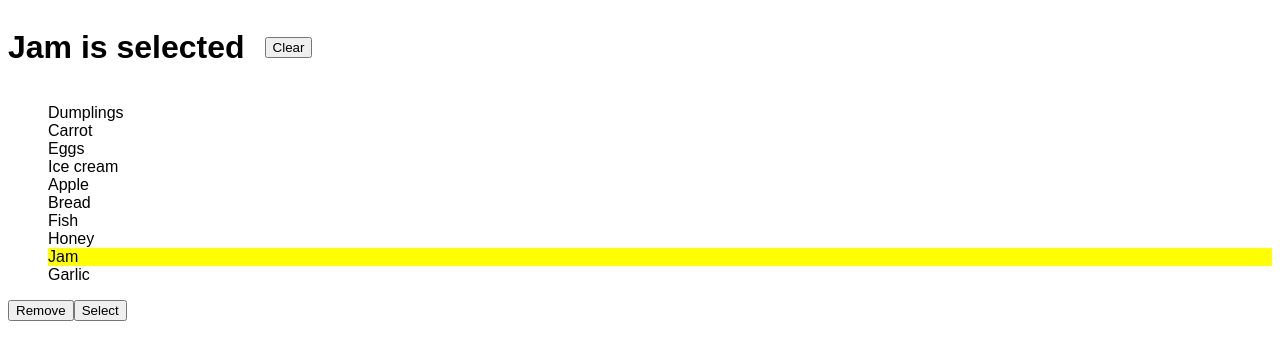
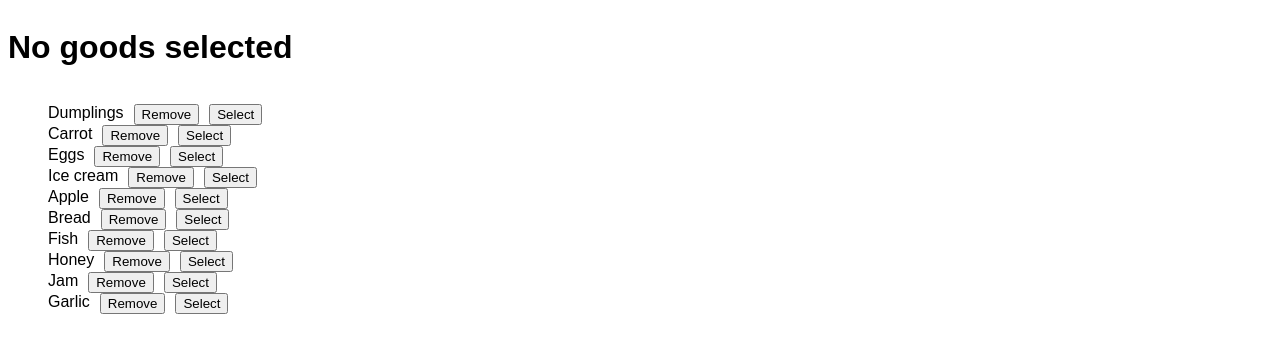
Before and after one commit to mate-academy/react_goods-selector, a React (Create React App) app: page / in a window 1280 px wide. Shown: the top 360 px of the page. Built offline with nearby package versions, Linux system fonts and the light colour scheme.

Commit message:
react goods selector done

```diff
--- a/package.json
+++ b/package.json
@@ -18,7 +18,7 @@
     "@mate-academy/cypress-tools": "^1.0.4",
     "@mate-academy/eslint-config-react": "*",
     "@mate-academy/eslint-config-react-typescript": "*",
-    "@mate-academy/scripts": "^1.2.3",
+    "@mate-academy/scripts": "^1.2.6",
     "@mate-academy/students-ts-config": "*",
     "@mate-academy/stylelint-config": "*",
     "@types/node": "^17.0.23",
--- a/src/App.tsx
+++ b/src/App.tsx
@@ -1,41 +1,87 @@
-import React from 'react';
+import { Component, ReactNode } from 'react';
 import './App.scss';
 
-// import goodsFromServer from './goods';
+import goodsFromServer from './goods';
 
-export const App: React.FC = () => {
+const goods = [...goodsFromServer];
+
+type State = {
+  selectedGood: string,
+  selected: boolean,
+};
+
+export class App extends Component<{}, State> {
+  state: Readonly<State> = {
+    selectedGood: '',
+    selected: false,
+  };
+
+  clear = () => {
+    const selectedItem = document.querySelector('.Good--active');
+
+    if (selectedItem !== null) {
+      selectedItem.classList.remove('Good--active');
+      const selectedButton = selectedItem.querySelector('.Good__select');
+
+      if (selectedButton) {
+        selectedButton.removeAttribute('hidden');
+      }
+
+      this.setState({
+        selectedGood: '',
+        selected: false,
+      });
+    }
+  };
+
+  handleButtonSelect = (event: React.MouseEvent, good: string) => {
+    if (this.state.selected) {
+      this.clear();
+    }
+
+    const listItem: Element | null = event.currentTarget.parentElement;
+    const selectButton = event.currentTarget;
+
+    if (listItem !== null) {
+      listItem.classList.add('Good--active');
+      selectButton.setAttribute('hidden', 'on');
+    }
+
+    this.setState({
+      selectedGood: good,
+      selected: true,
+    });
+  };
+
+  render(): ReactNode {
     return (
       <main className="App">
         <header className="App__header">
           <h1 className="App__title">
-          Jam is selected
+            {!this.state.selected
+              ? 'No goods selected'
+              : `${this.state.selectedGood} is selected`}
           </h1>
 
           <button
             type="button"
             className="App__clear"
+            onClick={this.clear}
+            hidden={!this.state.selected}
           >
             Clear
           </button>
         </header>
 
         <ul>
-        <li className="Good">Dumplings</li>
-        <li className="Good">Carrot</li>
-        <li className="Good">Eggs</li>
-        <li className="Good">Ice cream</li>
-        <li className="Good">Apple</li>
-        <li className="Good">Bread</li>
-        <li className="Good">Fish</li>
-        <li className="Good">Honey</li>
-        <li className="Good Good--active">Jam</li>
-        <li className="Good">Garlic</li>
-      </ul>
-
-      {/* Put required buttons into each Good */}
+          {goods.map(good => {
+            return (
+              <li className="Good" key={good}>
+                {good}
                 <button
                   type="button"
                   className="Good__remove"
+                  onClick={this.clear}
                 >
                   Remove
                 </button>
@@ -43,9 +89,20 @@ export const App: React.FC = () => {
                 <button
                   type="button"
                   className="Good__select"
+                  onClick={(event) => {
+                    this.handleButtonSelect(
+                      event,
+                      good,
+                    );
+                  }}
                 >
                   Select
                 </button>
+              </li>
+            );
+          })}
+        </ul>
       </main>
     );
-};
+  }
+}
```
Also changed, not shown: 2 other files (tests, documents, lock files or other folders). Lines whose indentation alone changed are shown as unchanged.
